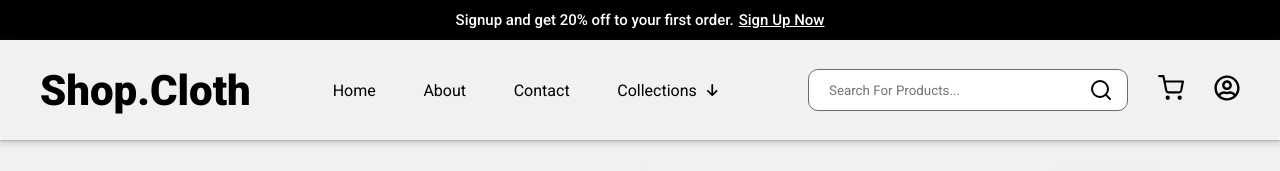
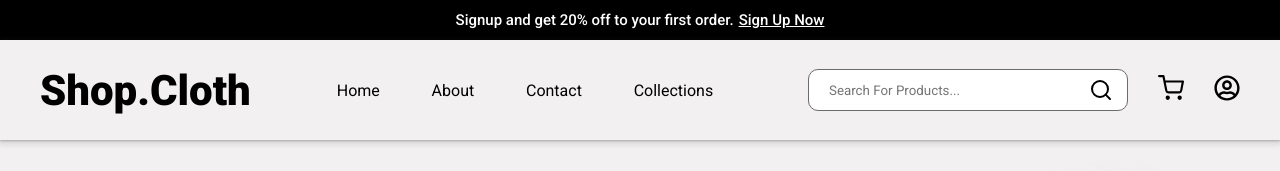
Before and after one commit to Blessen25/clothappcstm, a React (Create React App) app in the folder frontend/clothapp/: page / in a window 1280 px wide. Shown: the top 171 px of the page. Built offline with nearby package versions, Linux system fonts and the light colour scheme.

Commit message:
Commited Changes

```diff
--- a/frontend/clothapp/src/components/header/header.tsx
+++ b/frontend/clothapp/src/components/header/header.tsx
@@ -28,7 +28,7 @@ const Header = () => {
                         <a href="/" >Home</a>
                         <a href="/aboutus">About</a>
                         <a href="/contact">Contact</a>
-                        <a href="/collection" className="collectioncustomheader">Collections<FontAwesomeIcon icon={faArrowDown} className="collectionarrowicondown" /> </a>
+                        <a href="/collection" className="collectioncustomheader">Collections</a>
                     </div>
                     <div className="headerchildfourth">
                         <div className="headerchildthird">
```
